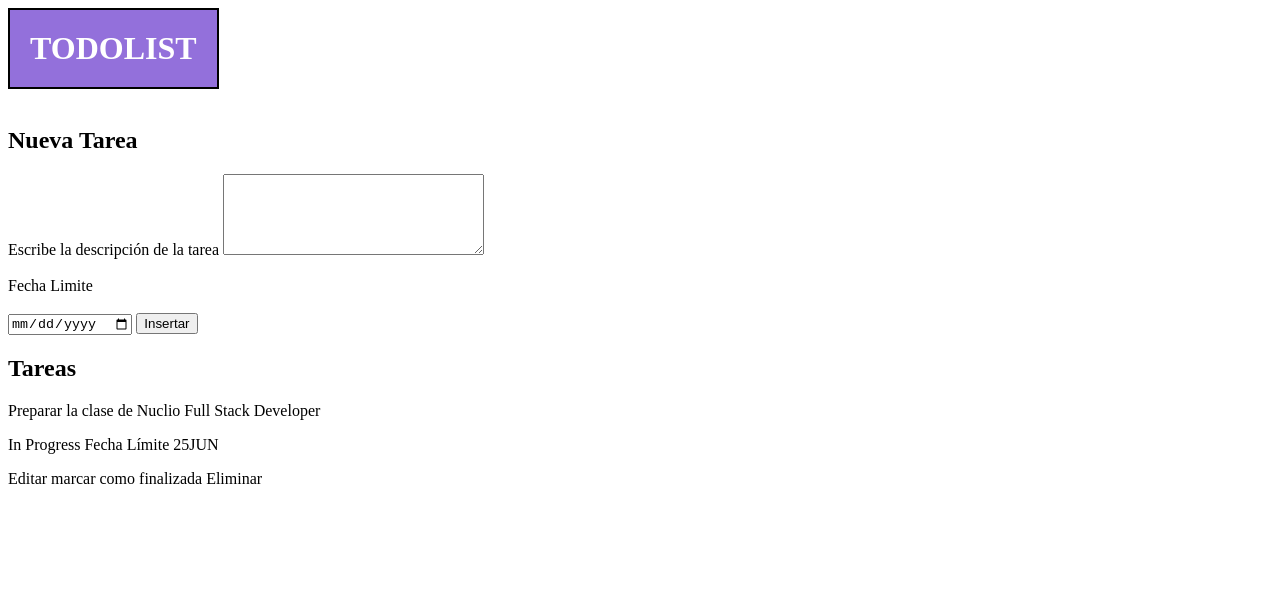
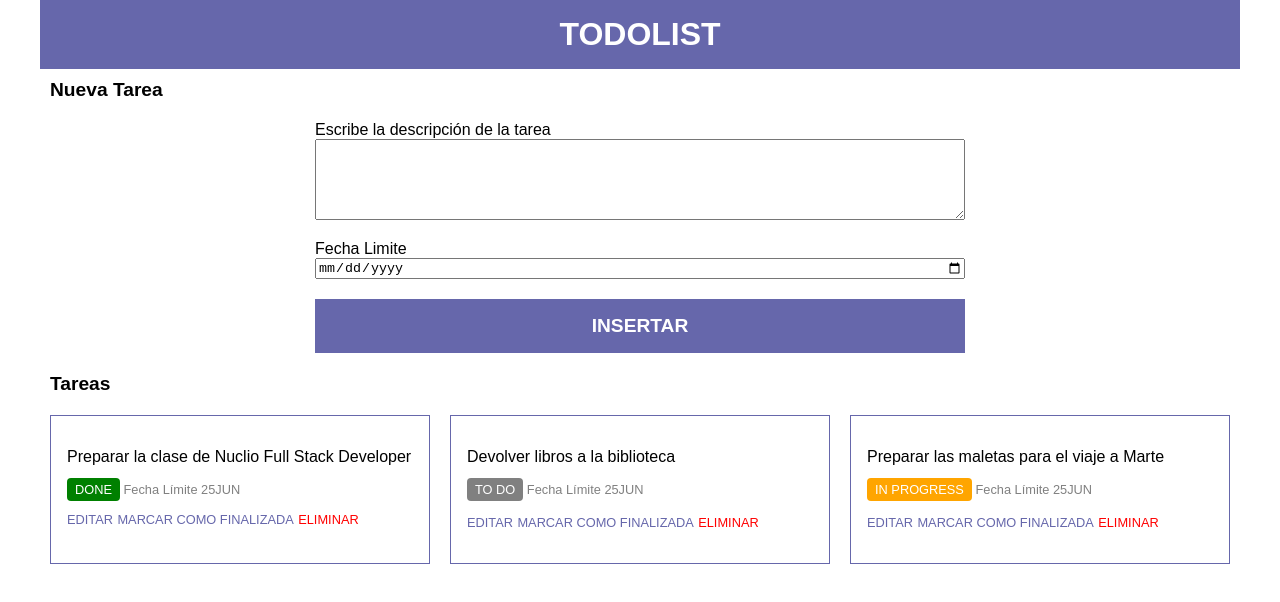
Before and after one commit to FSDSTR0624/TODO, a plain HTML site: page index.html in a window 1280 px wide. Drawn offline with Linux system fonts and the light colour scheme.

Commit message:
final clase css

```diff
--- a/index.html
+++ b/index.html
@@ -3,58 +3,63 @@
     <meta charset="UTF-8">
     <meta name="viewport" content="width=device-width, initial-scale=1.0">
     <title>Document</title>
+   <link rel="stylesheet" href="todo.css">
+</head>
 
-</head>
-<header>
-    <div class="caja">
-        <h1>TODOLIST</h1>
-    </div>
-    <style>
-        .caja {
-            background-color: #9370DB; /* Fondo lilaa */
-            border: 2px solid black; /* Borde de la caja */
-            padding: 20px; /* Espacio interno de la caja */
-            width: 500.ch;
-            display: inline-block; /* Para ajustar la caja al contenido */
-        }
 
-        /* Estilo para el h1 */
-        .caja h1 {
-            color: white; /* Color del texto del h1 */
-            margin: 0; /* Quita el margen por defecto */
-        }
-    </style>
-</header>
+
 
 <body>
+    <h1>TODOLIST</h1>
+    <h2>Nueva Tarea</h2>
     <form action="www.nuclio.school">
+
+
+
+        <label>Escribe la descripción de la tarea</label></br>
+
+        <textarea cols="30" rows="5"></textarea>
         <br>
-        <h2><strong>Nueva Tarea</strong></h2>
-        <label>Escribe la descripción de la tarea</label>
-        <textarea cols="30" rows="5"></textarea>
-        <br></br>
         <label>Fecha Limite</label>
-        <br></br>
-        <input type="date"></input>
+        <br>
+        <input type="date"></input></br>
         <button>Insertar</button>
 
     </form>
 
-    <H2>Tareas</H2>
+    <h2>Tareas</h2>
 
+    <div class="grid">
 
-    <div>
-        <p>Preparar la clase de Nuclio Full Stack Developer</p>
-        <p><span>In Progress</span> Fecha Límite 25JUN</p>
-        <a>Editar</a>
-        <a>marcar como finalizada</a>
-        <a>Eliminar</a>
+        <div>
+            <p>Preparar la clase de Nuclio Full Stack Developer</p>
+            <p class="details"><span class="done">DONE</span> Fecha Límite 25JUN</p>
+            <a href="">Editar</a>
+            <a href="">Marcar como finalizada</a>
+            <a href="" class="remove">Eliminar</a>
+        </div>
+        <div>
 
+            <p>Devolver libros a la biblioteca</p>
+            <p class="details"><span class="todo">To Do</span> Fecha Límite 25JUN</p>
+            <p>
+                <a href="">Editar</a>
+                <a href="">Marcar como finalizada</a>
+                <a href="" class="remove">Eliminar</a>
+            </p>
+        </div>
+        <div>
+
+            <p>Preparar las maletas para el viaje a Marte </p>
+            <p class="details"><span class="in-progress">In Progress</span> Fecha Límite 25JUN</p>
+            <p>
+                <a href="">Editar</a>
+                <a href="">Marcar como finalizada</a>
+                <a href="" class="remove">Eliminar</a>
+            </p>
+        </div>
 
     </div>
 
-
-
-
 </body>
 </html>
--- /dev/null
+++ b/todo.css
@@ -0,0 +1,113 @@
+body {font-family:sans-serif;
+    margin:auto;
+    max-width: 1200px;
+ }
+
+
+h1 {
+    color:white;
+    background-color: #6667ab;
+    text-align: center;
+    font-weight: bold;
+    font-size: 2rem;
+    padding:1rem;
+    margin: 0;
+
+}
+h2 {
+    color:black;
+    font-size: 1.2rem;
+    margin: 10px;
+
+}
+
+form{
+    margin: auto;
+    max-width: 650px;
+    padding: 10px;
+
+}
+
+textarea {
+    width: 100%;
+    margin-bottom: 20px;
+}
+input {
+    width: 100%;
+    margin-bottom: 20px;
+}
+
+button {
+    width: 100%;
+    background-color: #6667ab;
+    border: 0;
+    color: white;
+    padding: 1rem;
+    text-transform: uppercase;
+    font-weight: bold;
+    font-size: 1.2rem;
+}
+
+
+
+div{
+    margin: 10px;
+    border: 1px solid #6667ab;
+    padding: 1rem;
+}
+
+span {
+    background: orange;
+    padding: 4px 8px;
+    font-size: 0.8rem;
+    color: white;
+    text-transform: uppercase;
+    border-radius: 4px;
+}
+span.in-progress{
+    background-color: orange;
+}
+
+span.todo{background-color: grey;}
+
+span.done{background-color: green;}
+a {
+    color: #6667ab;
+    text-transform: uppercase;
+    text-decoration: none;
+    font-size: 0.8rem;
+}
+
+p.details{
+    font-size: 0.8rem;
+    color: grey;
+}
+a.remove{color: red;}
+
+div.grid{
+    display: grid;
+    grid-template-columns: 1fr;
+    border: 0;
+    margin: 0;
+    padding: 0;
+}
+
+
+@media screen and (min-width: 476px) {
+      /* Fuera de móviles */
+    div.grid {
+        grid-template-columns: 1fr 1fr 1fr;
+    }
+}
+
+@media screen and (min-width: 728px) {
+    /* iPad vertical */
+}
+
+@media screen and (min-width: 1024px) {
+    /* iPad horizontal o ord peq */
+}
+
+@media screen and (min-width: 1400px) {
+    /* Ord grandes  */
+}
```
